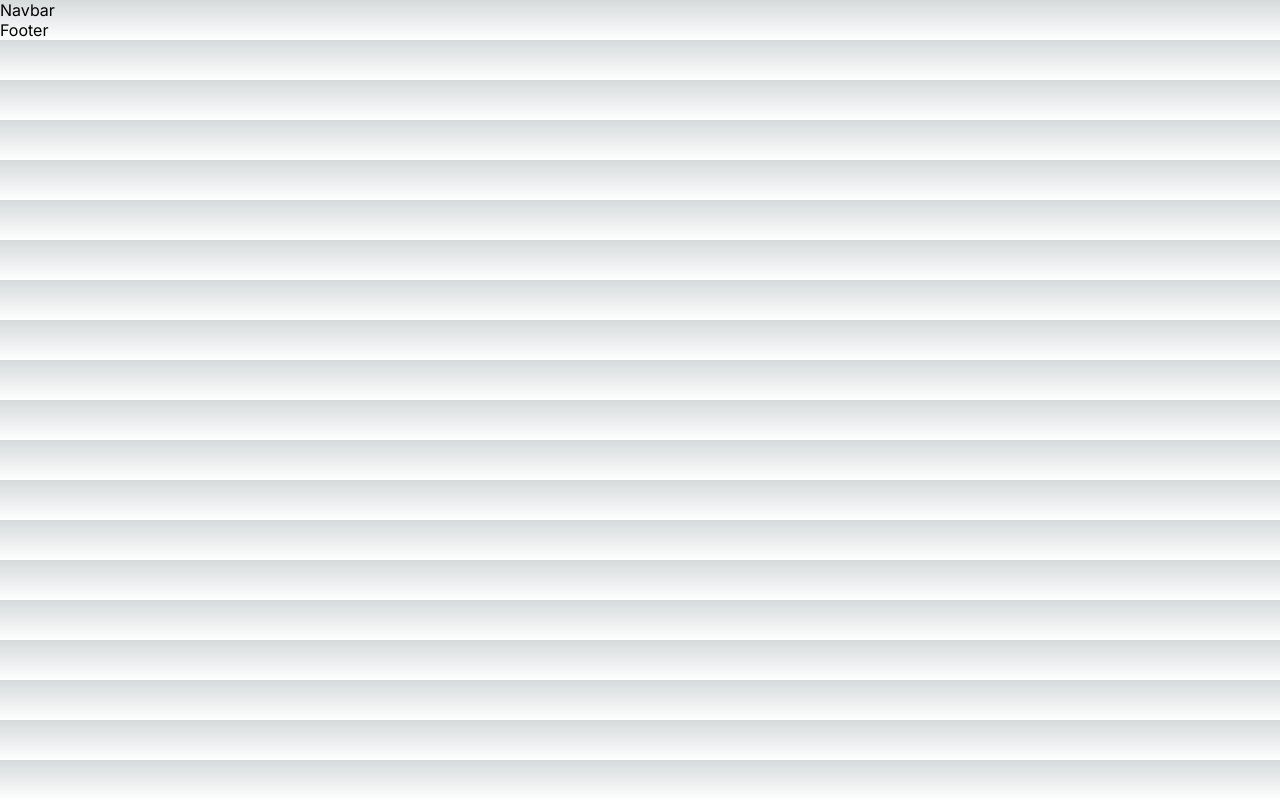
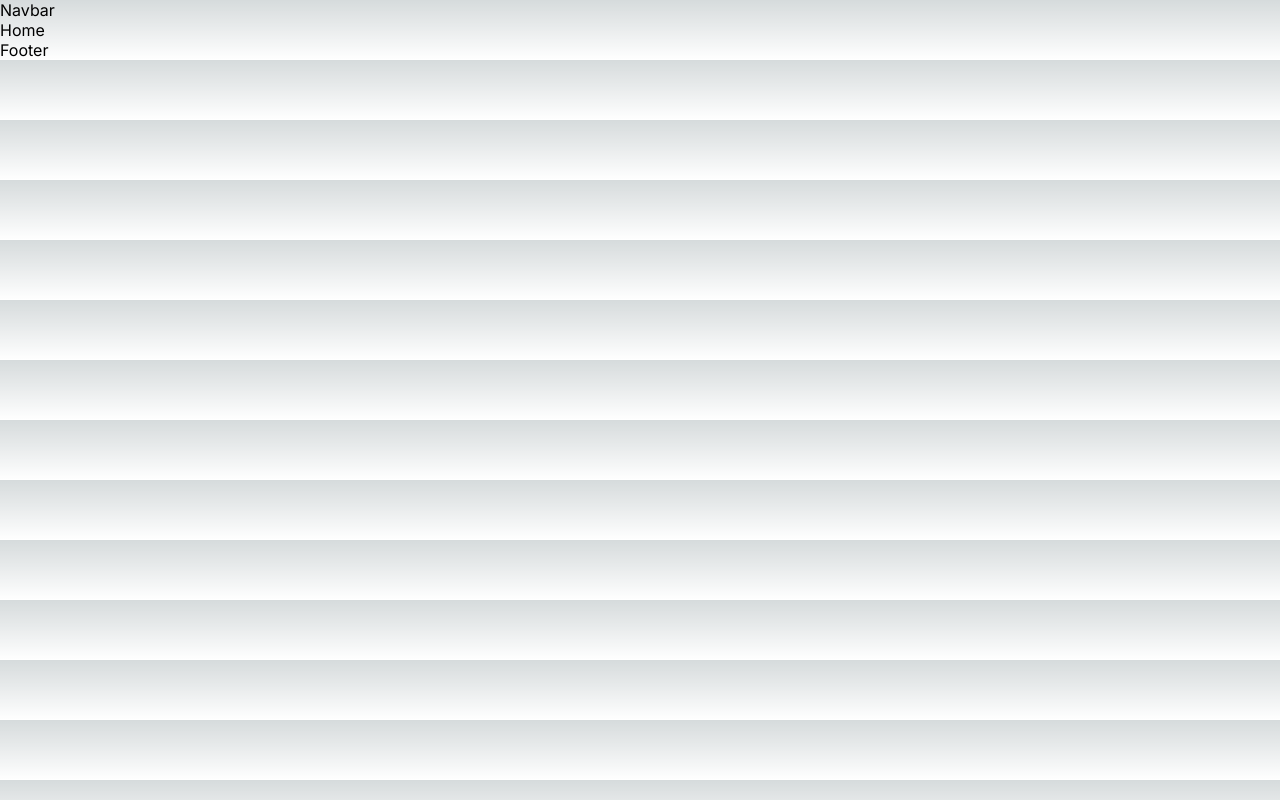
Before and after one commit to Abfahim21/next.js-project, a Next.js app: page / in a window 1280 px wide. Built offline with nearby package versions, Linux system fonts and the light colour scheme.

Commit message:
first commit

```diff
--- a/src/app/layout.js
+++ b/src/app/layout.js
@@ -6,7 +6,7 @@ import Footer from '@/components/footer/Footer'
 const inter = Inter({ subsets: ['latin'] })
 
 export const metadata = {
-  title: 'Create Next App',
+  title: 'Next.js Project by Abrar',
   description: 'Generated by create next app',
 }
 
@@ -15,6 +15,7 @@ export default function RootLayout({ children }) {
     <html lang="en">
       <body className={inter.className}>
         <Navbar/>
+        {children}
         <Footer/>
       </body>
     </html>
```
